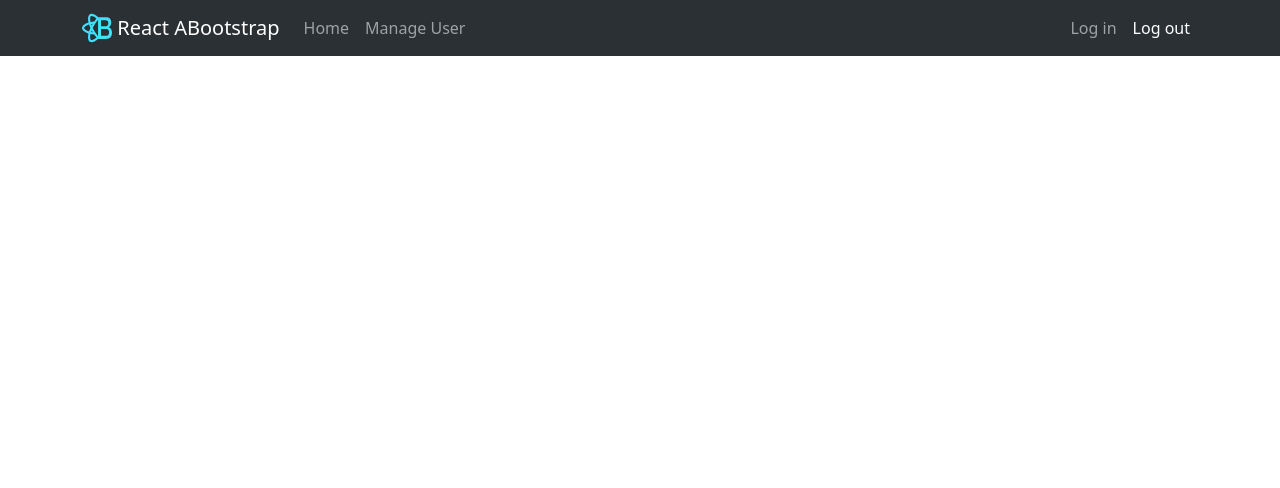
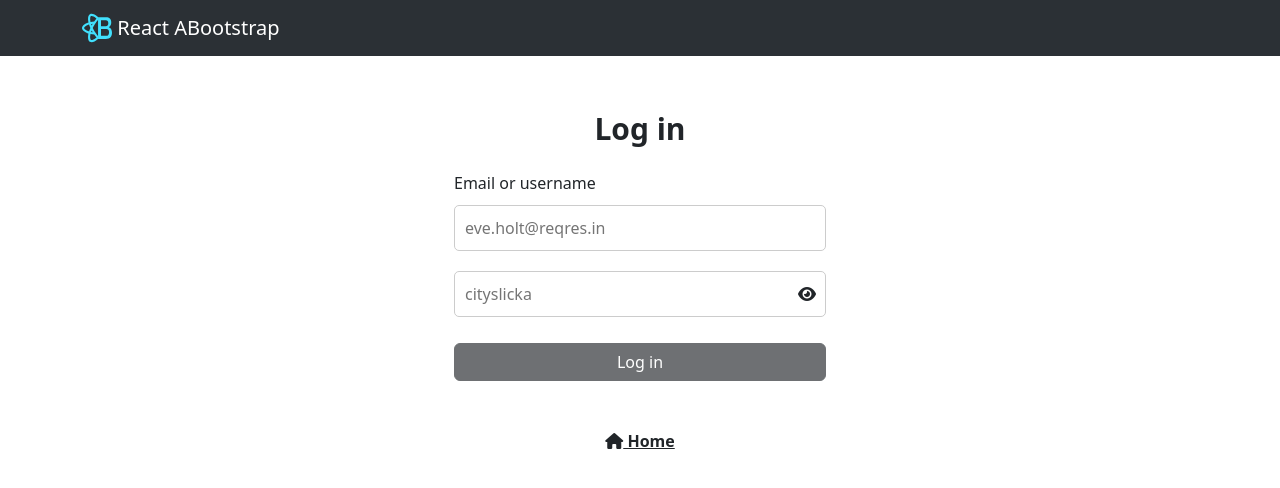
Before and after one commit to abcmonboi/001-fe-react, a React (Create React App) app: page /login in a window 1280 px wide. Shown: the top 488 px of the page. Built offline with nearby package versions, Linux system fonts and the light colour scheme.

Commit message:
16.Import UseContext

```diff
--- a/src/App.js
+++ b/src/App.js
@@ -8,8 +8,20 @@ import { Routes, Route } from "react-router-dom";
 import Home from "./components/Home";
 import { Container } from "react-bootstrap";
 import Login from "./components/Login";
+import { useContext, useEffect } from "react";
+import { UserContext } from "./context/UserContext";
 
 function App() {
+  const { loginContext } = useContext(UserContext);
+  useEffect(() => {
+    if (localStorage.getItem("token")) {
+      loginContext(
+        localStorage.getItem("email"),
+        localStorage.getItem("token")
+      );
+    }
+    // eslint-disable-next-line react-hooks/exhaustive-deps
+  }, []);
   return (
     <div className="App">
       <Header />
@@ -17,7 +29,7 @@ function App() {
         <Routes>
           <Route path="/" element={<Home />} />
           <Route path="users" element={<TableUser />} />
-          <Route path="sign-in" element={<Login />} />
+          <Route path="login" element={<Login />} />
         </Routes>
       </Container>
       <ToastContainer
--- a/src/components/Header.jsx
+++ b/src/components/Header.jsx
@@ -3,16 +3,22 @@ import { Container } from "react-bootstrap";
 import Nav from "react-bootstrap/Nav";
 import Navbar from "react-bootstrap/Navbar";
 import logo from "../assets/images/logo.svg";
-import { NavLink,useNavigate } from "react-router-dom";
+import { NavLink, useNavigate } from "react-router-dom";
 import { toast } from "react-toastify";
+import { UserContext } from "../context/UserContext";
+import { useContext } from "react";
+import NavDropdown from "react-bootstrap/NavDropdown";
+
 function Header(props) {
-  const navigate =useNavigate();
-  const handleLogout = () =>{
-    localStorage.removeItem("token");
-    toast.success("Log out successfully");
-    navigate("/");
-
+  const navigate = useNavigate();
+  const { user, logout } = useContext(UserContext);
+  const handleLogout = () => {
+    if (user && user.auth === true) {
+      logout();
+      toast.success("Logout successfully");
+      navigate("/login");
     }
+  };
   return (
     <Navbar
       bg="dark"
@@ -22,10 +28,13 @@ function Header(props) {
     >
       <Container>
         <Navbar.Brand>
-        <NavLink style={({
-          textDecoration: 'none'
-        })} className="text-white "  to="/">
-
+          <NavLink
+            style={{
+              textDecoration: "none",
+            }}
+            className="text-white "
+            to="/"
+          >
             <img
               alt="logo"
               src={logo}
@@ -36,24 +45,47 @@ function Header(props) {
             <span> React ABootstrap</span>
           </NavLink>
         </Navbar.Brand>
-        <Navbar.Toggle aria-controls="basic-navbar-nav" />
+        <Navbar.Toggle hidden={!user?.auth}  aria-controls="basic-navbar-nav" />
         <Navbar.Collapse id="basic-navbar-nav">
+        {(user.auth || window.location.pathname === "/") && (
+              <>
                 <Nav className="me-auto">
-            <NavLink className="nav-link" to="/">
+                  <NavLink to="/" className="nav-link" activeclassname="active">
                     Home
                   </NavLink>
-            <NavLink className="nav-link" to="/users">
+                  {user && user.email && (
+                    <NavLink
+                      to="/users"
+                      className="nav-link"
+                      activeclassname="active"
+                    >
                       Manage User
                     </NavLink>
+                  )}
                 </Nav>
                 <Nav>
-            <NavLink className="nav-link" to="/sign-in">
-              Log in
-            </NavLink>
-            <NavLink className="nav-link" onClick={()=>handleLogout()}>
-              Log out
-            </NavLink>
+                  {user && user.email && (
+                    <span className="nav-link text-white">
+                      {"Hello "}
+                      {user && user.email.toUpperCase().split("@")[0]}
+                    </span>
+                  )}
+                  <NavDropdown title="Settings" id="basic-nav-dropdown">
+                    {user && user.auth === true ? (
+                      <>
+                        <NavDropdown.Item onClick={() => handleLogout()}>
+                          Logout
+                        </NavDropdown.Item>
+                      </>
+                    ) : (
+                      <NavDropdown.Item onClick={() => navigate("/login")}>
+                        Login
+                      </NavDropdown.Item>
+                    )}
+                  </NavDropdown>
                 </Nav>
+              </>
+            )}
         </Navbar.Collapse>
       </Container>
     </Navbar>
--- a/src/components/Login.jsx
+++ b/src/components/Login.jsx
@@ -3,8 +3,12 @@ import { Link } from "react-router-dom";
 import { toast } from "react-toastify";
 import { loginApi } from "../services/UserServices";
 import { useNavigate } from "react-router-dom";
+import { useContext } from "react";
+import { UserContext } from "../context/UserContext";
 const Login = () => {
   const navigate = useNavigate();
+  const { loginContext } = useContext(UserContext);
+
   const [payload, setPayLoad] = useState({
     email: "",
     password: "",
@@ -14,7 +18,8 @@ const Login = () => {
 
   useEffect(() => {
     let token = localStorage.getItem("token");
-    if (token) {
+    let email = localStorage.getItem("email");
+    if (token && email) {
       navigate("/");
     }
     // eslint-disable-next-line
@@ -34,11 +39,10 @@ const Login = () => {
     // }
 
     if (res && res.token) {
-      localStorage.setItem("token", res.token);
+      // localStorage.setItem("token", res.token);
       toast.success(`Welcome ${payload.email}`);
       setIsLogging(false);
-
-      // loginContext(email.trim(), res.token);
+      loginContext(payload?.email.trim(), res.token);
       navigate("/");
     } else {
       console.log(res);
--- /dev/null
+++ b/src/context/UserContext.js
@@ -0,0 +1,30 @@
+import React from "react";
+const UserContext = React.createContext({ email: "", auth: false });
+
+//create function to provide UserContext
+const UserProvider = ({ children }) => {
+  const [user, setUser] = React.useState({ email: "", auth: false });
+  const loginContext = (email, token) => {
+    localStorage.setItem("token", token);
+    localStorage.setItem("email", email);
+    setUser((user) => ({
+      email: email,
+      auth: true,
+    }));
+  };
+  const logout = () => {
+    localStorage.removeItem("token");
+    localStorage.removeItem("email");
+    setUser((user) => ({
+      email: "",
+      auth: false,
+    }));
+  };
+  return (
+    <UserContext.Provider value={{ user, loginContext, logout }}>
+      {children}
+    </UserContext.Provider>
+  );
+};
+
+export { UserContext, UserProvider };
--- a/src/index.js
+++ b/src/index.js
@@ -1,14 +1,17 @@
-import React from 'react';
-import ReactDOM from 'react-dom/client';
-import App from './App';
-import reportWebVitals from './reportWebVitals';
-import '@fortawesome/fontawesome-free/css/all.min.css';
-import { BrowserRouter } from 'react-router-dom';
-const root = ReactDOM.createRoot(document.getElementById('root'));
+import React from "react";
+import ReactDOM from "react-dom/client";
+import App from "./App";
+import reportWebVitals from "./reportWebVitals";
+import "@fortawesome/fontawesome-free/css/all.min.css";
+import { BrowserRouter } from "react-router-dom";
+import { UserProvider } from "./context/UserContext";
+const root = ReactDOM.createRoot(document.getElementById("root"));
 root.render(
   // <React.StrictMode>
   <BrowserRouter>
-    <App />
+    <UserProvider>
+      <App />
+    </UserProvider>
   </BrowserRouter>
   //  </React.StrictMode>
 );
```
Lines whose indentation alone changed are shown as unchanged.
